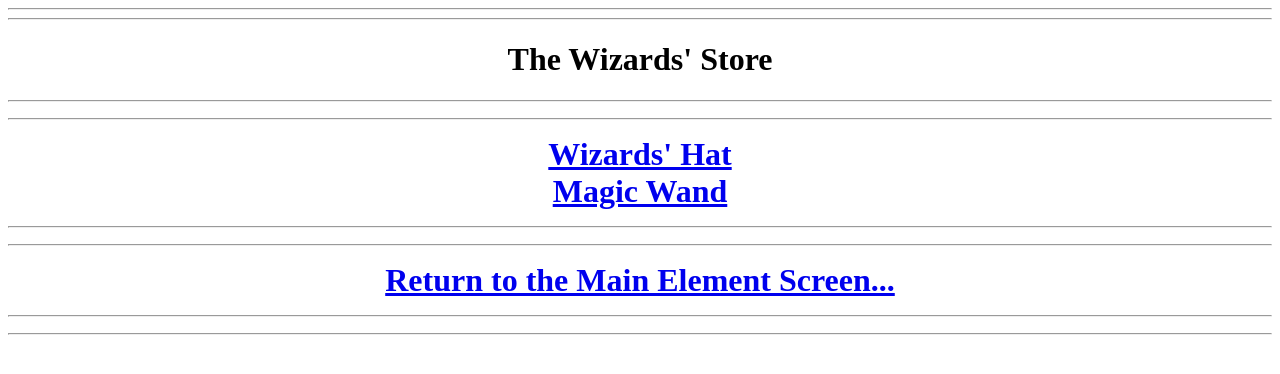
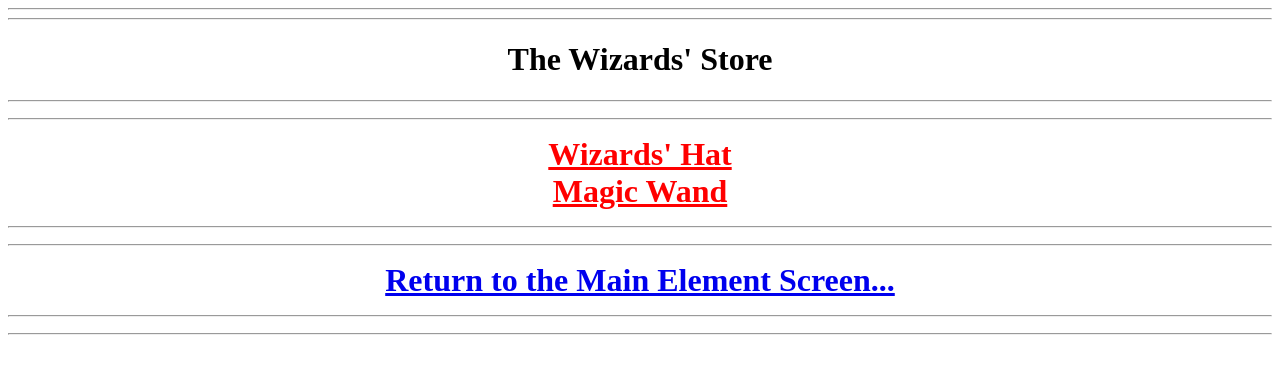
Before and after one commit to boydm423/Elemental2, a plain HTML site: page wizards-store.html in a window 1280 px wide. Drawn offline with Linux system fonts and the light colour scheme.

Commit message:
Change the store item links to red in wizards-store.html

```diff
--- a/wizards-store.html
+++ b/wizards-store.html
@@ -6,8 +6,8 @@
 <h1>The Wizards' Store<h1>
 <hr><hr>
 
-<a href="wizards-hat.html">Wizards' Hat</a><br>
-<a href="magic-wand.html">Magic Wand</a><br>
+<a href="wizards-hat.html" style="color:red">Wizards' Hat</a><br>
+<a href="magic-wand.html" style="color:red">Magic Wand</a><br>
 
 <hr><hr>
 
```
